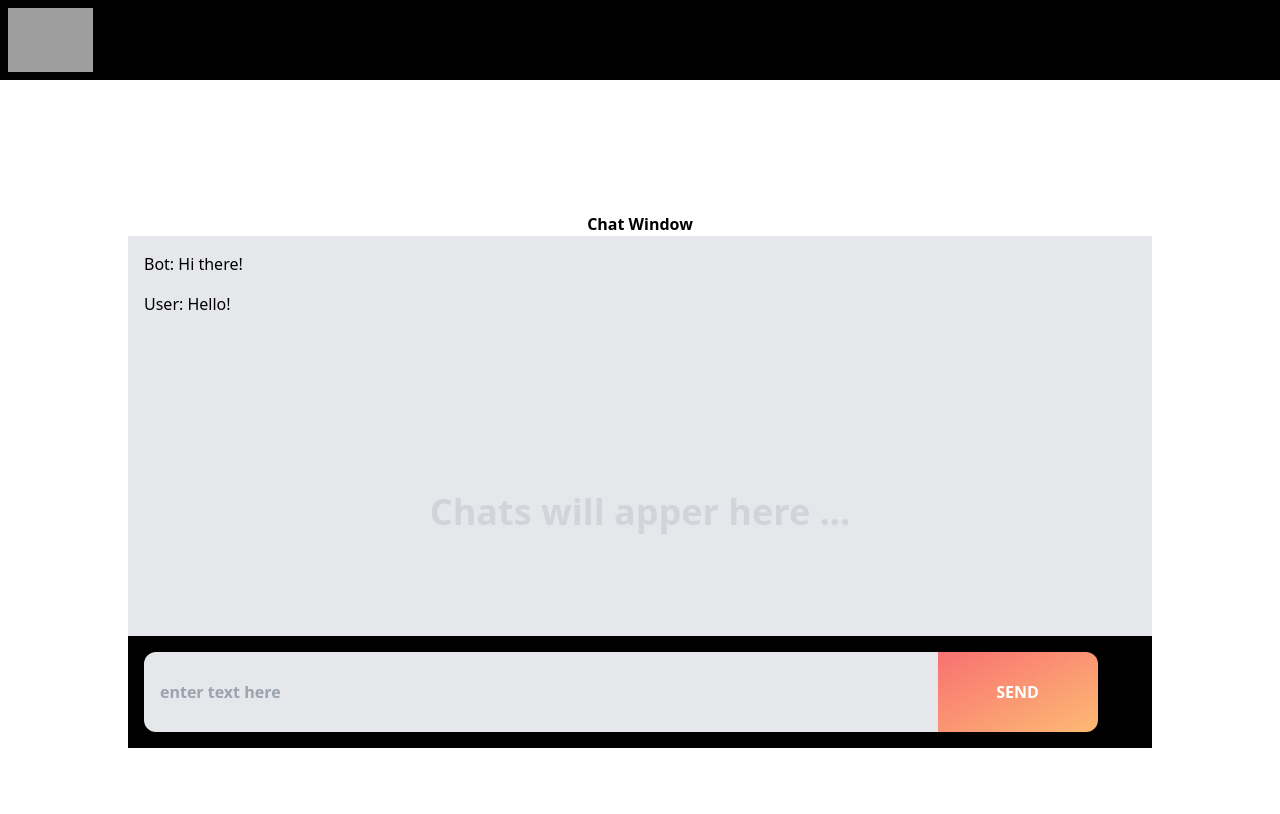
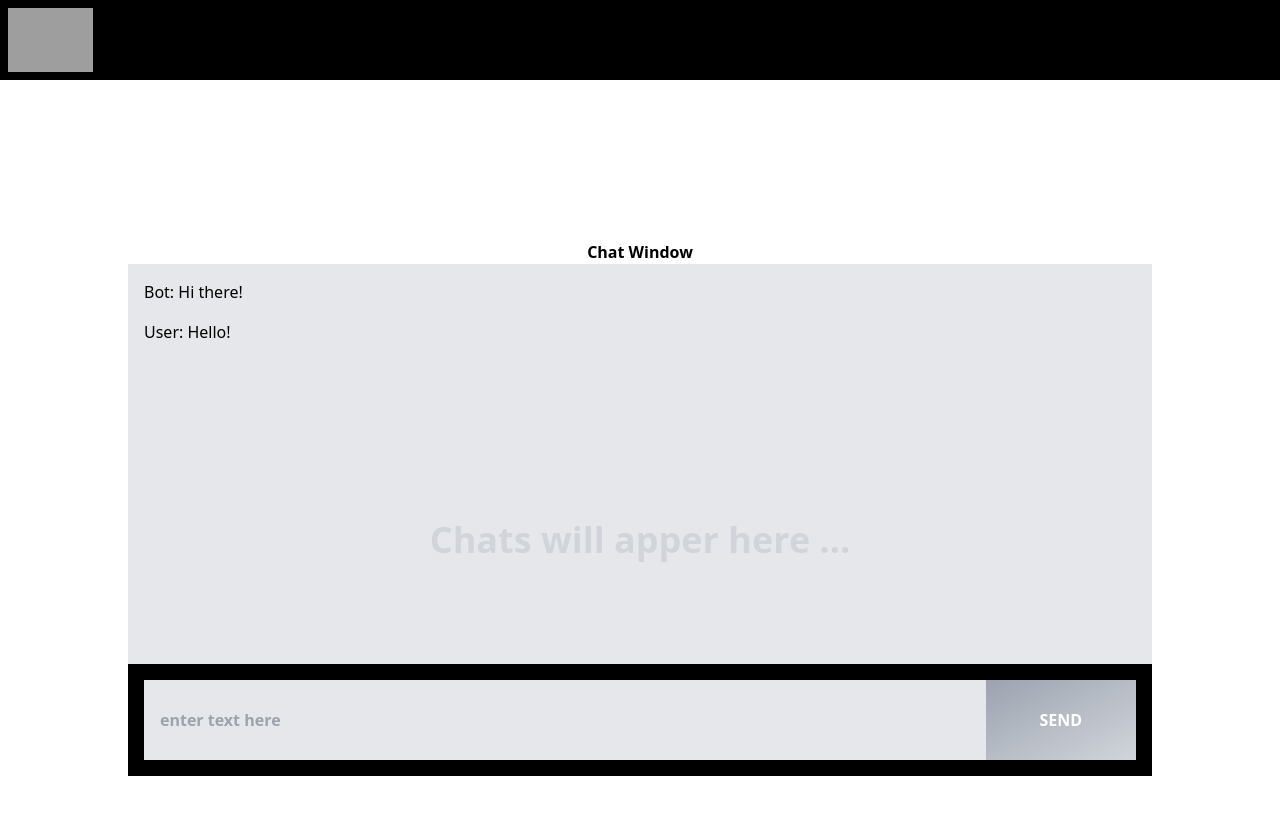
Before and after one commit to shadmeoli/bot, a Vue app in the folder frontend/: page / in a window 1280 px wide. Shown: the top 814 px of the page. Built offline with nearby package versions, Linux system fonts and the light colour scheme; grey boxes are pictures that could not be loaded.

Commit message:
update: chat API connection with store setup

```diff
--- a/frontend/src/views/HomeView.vue
+++ b/frontend/src/views/HomeView.vue
@@ -11,18 +11,17 @@
           <img src="https://shopzetu.com/cdn/shop/files/Logo_for_white_Background_100x.png?v=1672727778" alt="">
         </nav>
 
-        <body class="w-screen h-screen flex flex-col items-center justify-center">
+        <body class="w-screen h-screen flex flex-col items-center mt-20  md:mt-40">
           <h1 class="font-bold">Chat Window</h1>
           <div class="bg-gray-200 h-[50%] w-[80%] p-4 flex flex-col-reverse justify-end overflow-y-scroll" id="chatWindow">
-            <h1 class="flex justify-center mt-40 text-4xl font-bold text-gray-300">Chats will apper here ...</h1>
+            <h1 class="flex justify-center mt-40 md:text-4xl font-bold text-gray-300">Chats will apper here ...</h1>
             <div class="mb-4">User: Hello!</div>
             <div class="mb-4">Bot: Hi there!</div>
           </div>
 
-
-          <div class="flex w-[80%] h-28 bg-black p-4">
-            <input class="rounded-l-xl w-[80%] h-20 bg-gray-200 px-4 font-bold text-black" placeholder="enter text here">
-            <button class="h-20 w-40 bg-gradient-to-br from-red-400 to-orange-300 hover:from-red-600 hover:to-orange-500 active:from-red-400 active:to-orange-300 rounded-r-xl font-bold text-white">SEND</button>
+          <div class="flex w-[80%] h-28 bg-black p-4 items-center">
+            <input class="outline-none active:outline-none hover:outline-none w-[90%] h-14 md:h-20 bg-gray-200 px-4 font-bold text-black" placeholder="enter text here">
+            <button class="h-14 md:h-20 w-40 bg-gradient-to-br from-gray-400 to-gray-300 hover:from-gray-600 hover:to-gray-500 active:from-gray-400 active:to-gray-300 font-bold text-white">SEND</button>
           </div>
         </body>
 
```
